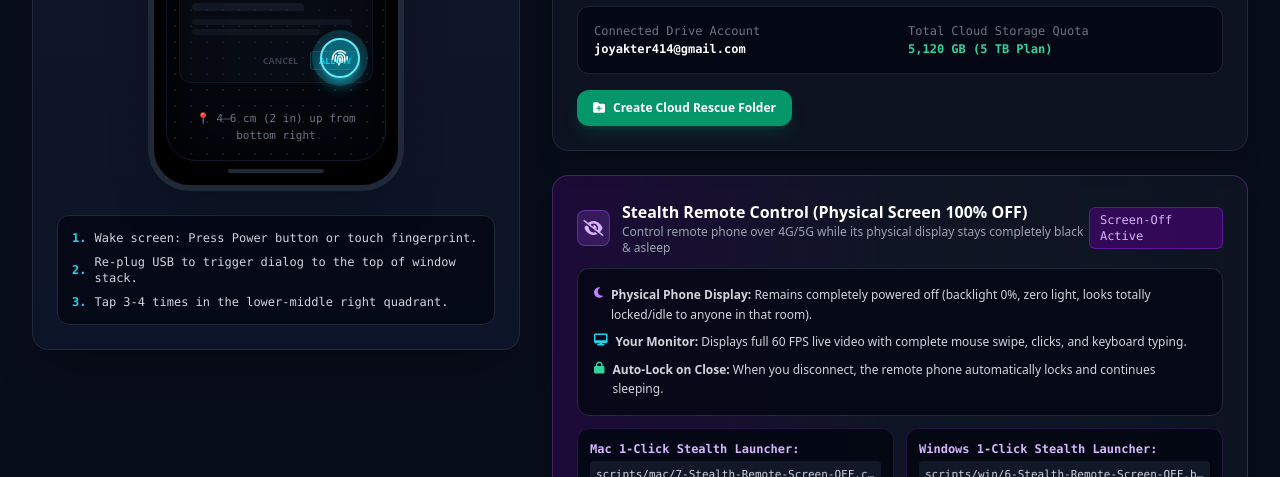
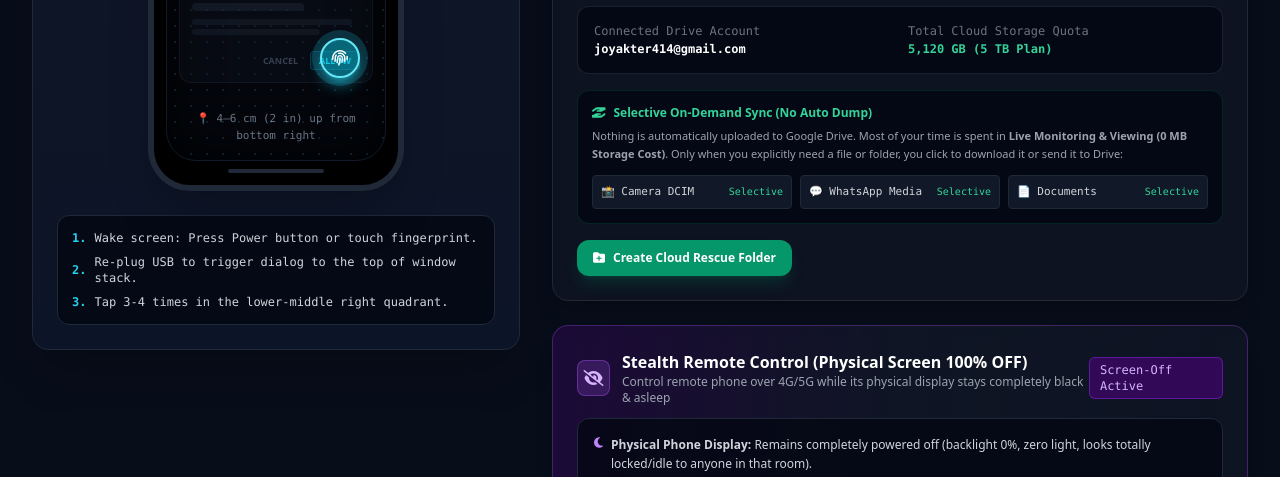
Before and after one commit to joyakter414-ship-it/android-device-mirror, a website: page pages/public/index.html in a window 1280 px wide. Shown: the part 623-1100 px from the top of the page. Drawn offline with nearby package versions, Linux system fonts and the light colour scheme; no server answers.

Commit message:
feat: add Selective On-Demand Sync (No Auto Dump) section in Cloudflare Pages

```diff
--- a/pages/public/index.html
+++ b/pages/public/index.html
@@ -243,6 +243,31 @@
             </div>
           </div>
 
+          <!-- Selective Download & On-Demand Control -->
+          <div class="bg-gray-950/80 border border-emerald-900/40 rounded-xl p-3.5 mb-4 text-xs">
+            <div class="flex items-center space-x-2 text-emerald-400 font-bold mb-1.5">
+              <i class="fa-solid fa-hand-holding-hand"></i>
+              <span>Selective On-Demand Sync (No Auto Dump)</span>
+            </div>
+            <p class="text-gray-400 text-[11px] leading-relaxed mb-3">
+              Nothing is automatically uploaded to Google Drive. Most of your time is spent in <strong>Live Monitoring & Viewing (0 MB Storage Cost)</strong>. Only when you explicitly need a file or folder, you click to download it or send it to Drive:
+            </p>
+            <div class="grid grid-cols-1 sm:grid-cols-3 gap-2 font-mono text-[11px]">
+              <div class="p-2 bg-gray-900 rounded border border-gray-800 text-gray-300 flex items-center justify-between">
+                <span>📸 Camera DCIM</span>
+                <span class="text-emerald-400 text-[10px]">Selective</span>
+              </div>
+              <div class="p-2 bg-gray-900 rounded border border-gray-800 text-gray-300 flex items-center justify-between">
+                <span>💬 WhatsApp Media</span>
+                <span class="text-emerald-400 text-[10px]">Selective</span>
+              </div>
+              <div class="p-2 bg-gray-900 rounded border border-gray-800 text-gray-300 flex items-center justify-between">
+                <span>📄 Documents</span>
+                <span class="text-emerald-400 text-[10px]">Selective</span>
+              </div>
+            </div>
+          </div>
+
           <div class="flex flex-col sm:flex-row items-center gap-3">
             <button onclick="createDriveRescueFolder()" id="btn-create-drive-folder" class="w-full sm:w-auto px-4 py-2.5 rounded-xl bg-emerald-600 hover:bg-emerald-500 text-white text-xs font-semibold shadow-lg shadow-emerald-600/20 transition flex items-center justify-center space-x-2">
               <i class="fa-solid fa-folder-plus"></i>
```
